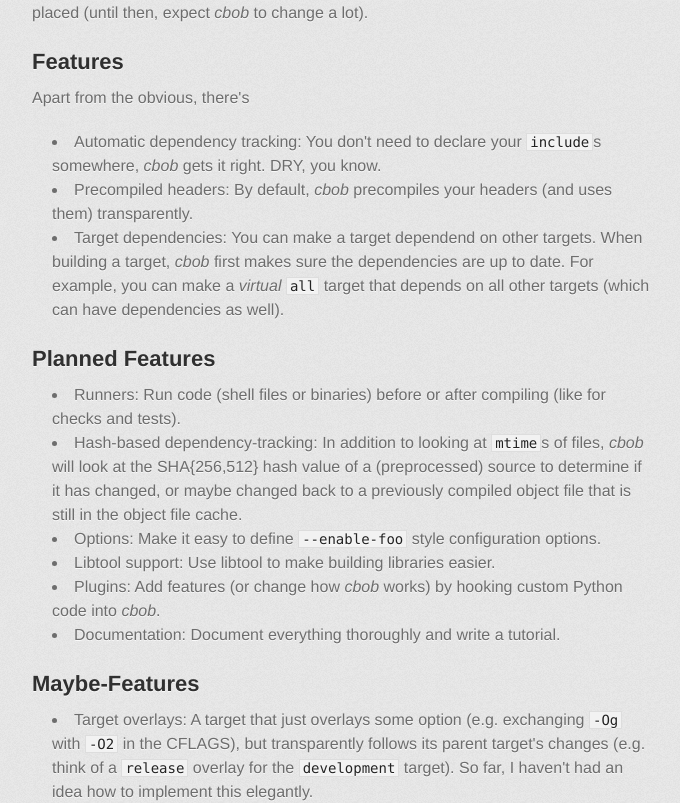
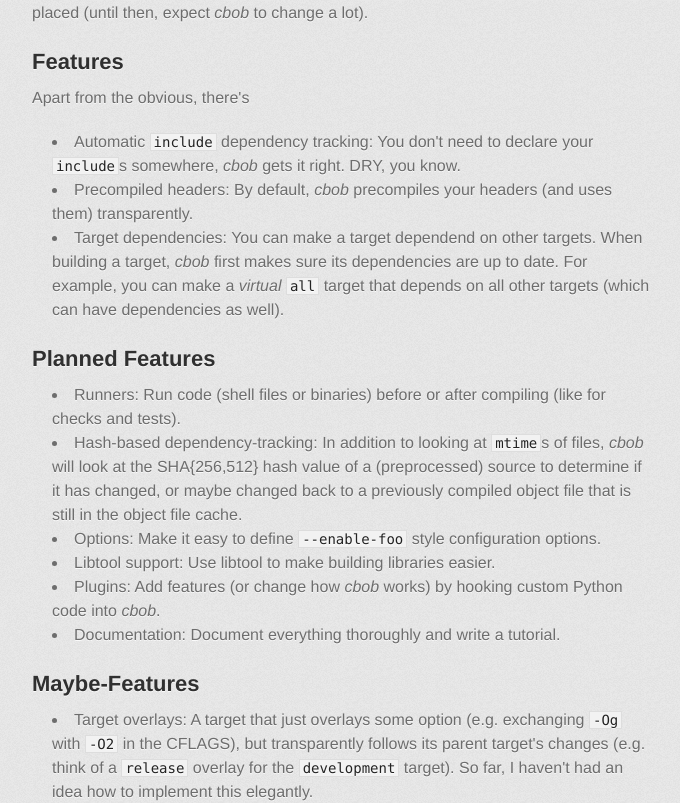
Before and after one commit to Ed-von-Schleck/cbob, a plain HTML site: page index.html in a window 1280 px wide. Shown: the part 2006-2809 px from the top of the page, without its empty margins (298-978 px from the left). Drawn offline with Linux system fonts and the light colour scheme; a web font is replaced by a local one.

```diff
--- a/index.html
+++ b/index.html
@@ -106,9 +106,9 @@
 <p>Apart from the obvious, there's</p>
 
 <ul>
-<li>Automatic dependency tracking: You don't need to declare your <code>include</code>s somewhere, <em>cbob</em> gets it right. DRY, you know.</li>
+<li>Automatic <code>include</code> dependency tracking: You don't need to declare your <code>include</code>s somewhere, <em>cbob</em> gets it right. DRY, you know.</li>
 <li>Precompiled headers: By default, <em>cbob</em> precompiles your headers (and uses them) transparently.</li>
-<li>Target dependencies: You can make a target dependend on other targets. When building a target, <em>cbob</em> first makes sure the dependencies are up to date. For example, you can make a <em>virtual</em> <code>all</code> target that depends on all other targets (which can have dependencies as well).</li>
+<li>Target dependencies: You can make a target dependend on other targets. When building a target, <em>cbob</em> first makes sure its dependencies are up to date. For example, you can make a <em>virtual</em> <code>all</code> target that depends on all other targets (which can have dependencies as well).</li>
 </ul><h2>
 <a name="planned-features" class="anchor" href="#planned-features"><span class="octicon octicon-link"></span></a>Planned Features</h2>
 
```
Also changed, not shown: params.json (+1 -1 lines).
